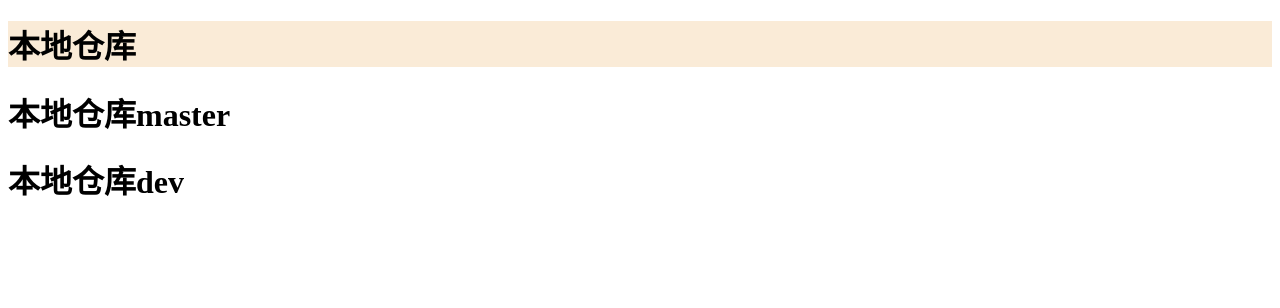
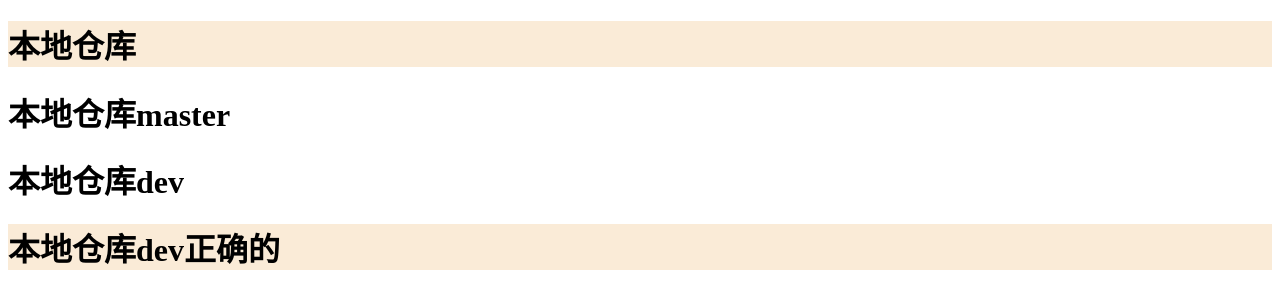
Before and after one commit to LMY1214/10.27, a plain HTML site: page index.html in a window 1280 px wide. Drawn offline with Linux system fonts and the light colour scheme.

Commit message:
'本地创建dev'

```diff
--- a/css/index.css
+++ b/css/index.css
@@ -1,3 +1,7 @@
 h1:nth-of-type(1) {
     background-color: antiquewhite;
 }
+
+h1:nth-of-type(4) {
+    background-color: antiquewhite;
+}
--- a/index.html
+++ b/index.html
@@ -13,6 +13,7 @@
     <h1>本地仓库</h1>
     <h1>本地仓库master</h1>
     <h1>本地仓库dev</h1>
+    <h1>本地仓库dev正确的</h1>
 </body>
 
 </html>
```
